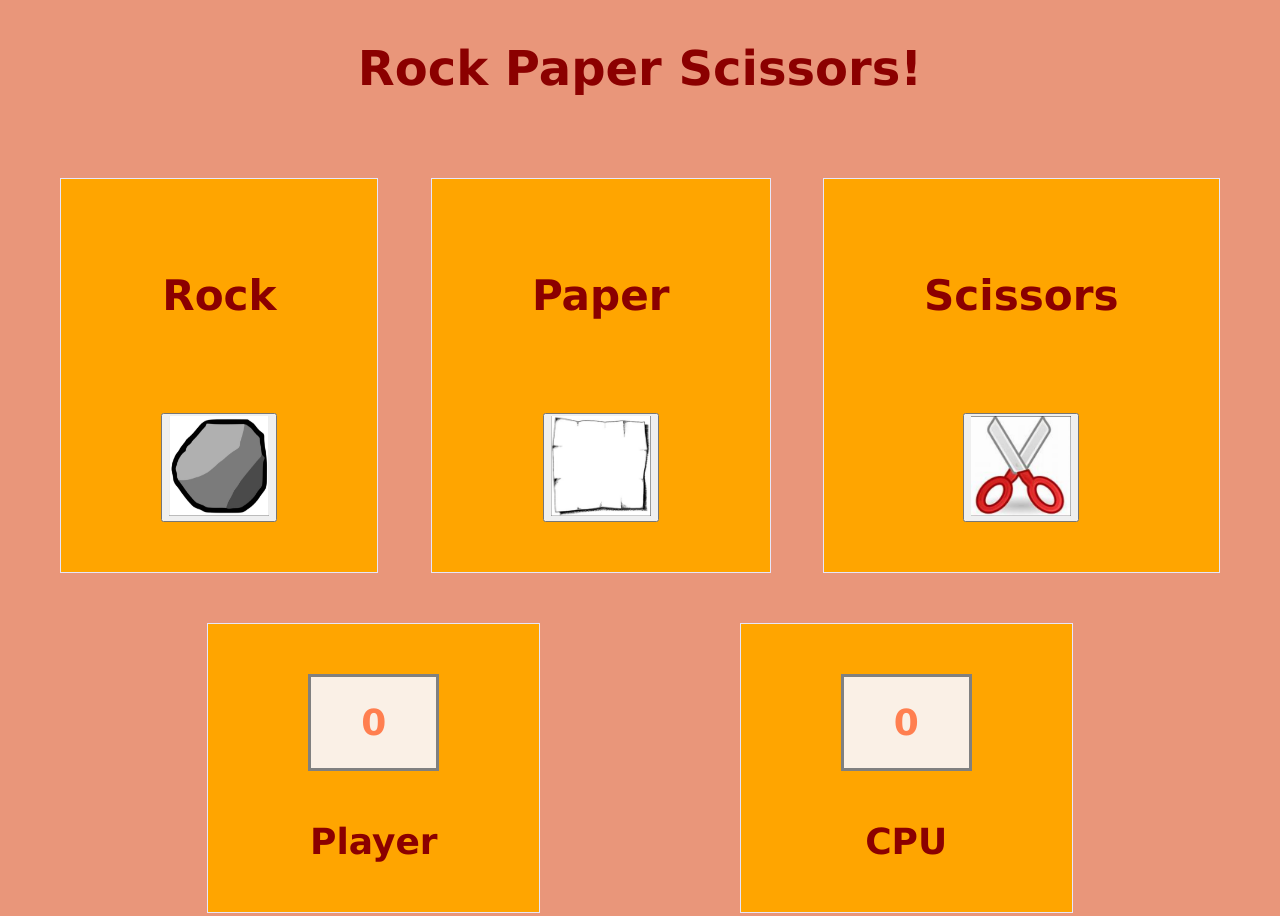
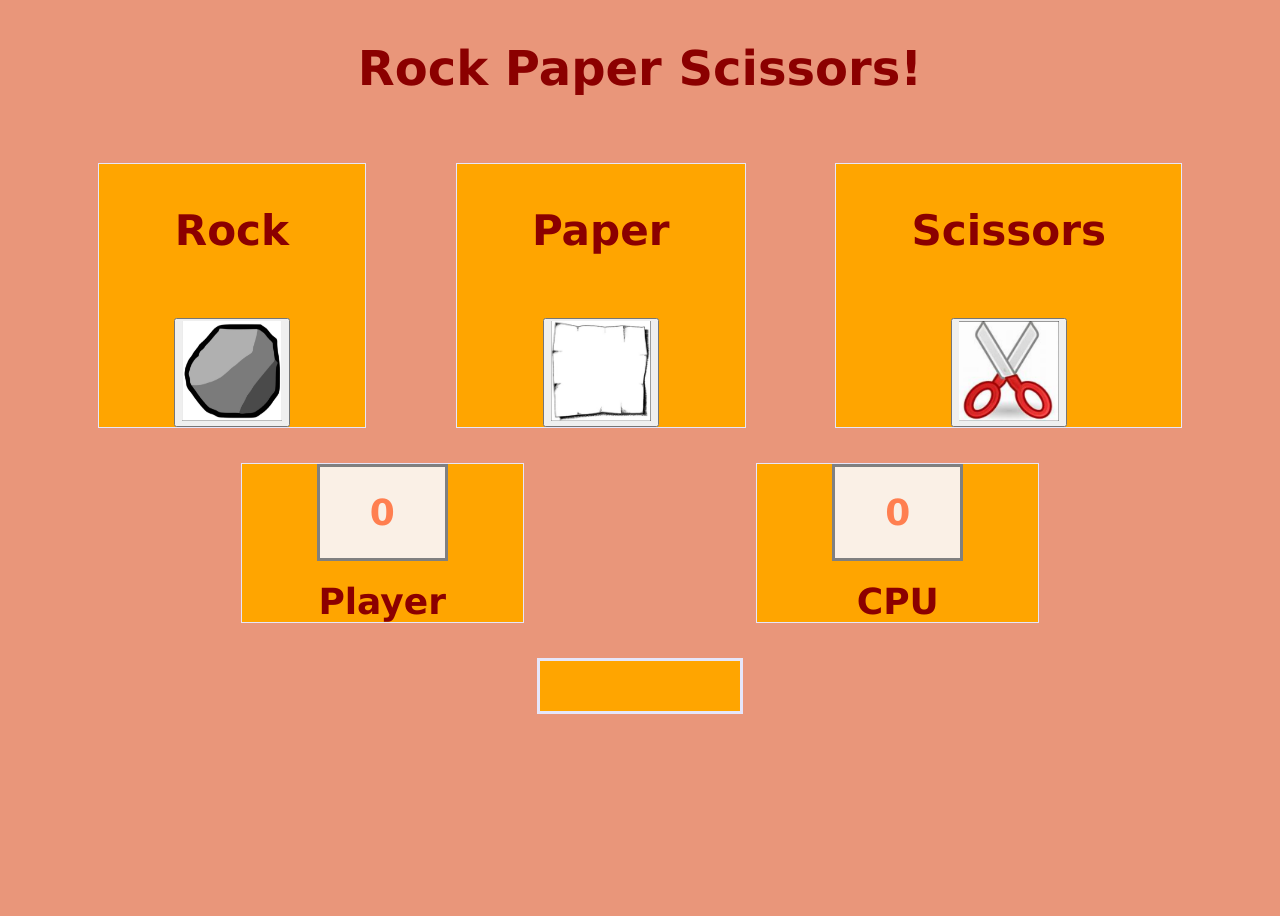
Before and after one commit to kidusf/rock-paper-scissors, a plain HTML site: page index.html in a window 1280 px wide. Shown: the top 916 px of the page. After the commit the page ends 800 px from the top, so only its background shows below. Drawn offline with Linux system fonts and the light colour scheme.

Commit message:
fixed spacing between css elements

```diff
--- a/style.css
+++ b/style.css
@@ -1,7 +1,7 @@
 body{
     display: flex;
     flex-direction: column;
-    gap: 50px;
+    gap: 35px;
     background-color:darksalmon;
     color:darkred;
     font-family: 'Lucida Sans', 'Lucida Sans Regular', 'Lucida Grande', 'Lucida Sans Unicode', Geneva, Verdana, sans-serif;
@@ -21,12 +21,12 @@ header{
 .player, .CPU, .r, .p, .s{
     display: flex;
     flex-direction: column;
-    gap: 50px;
+    gap: 20px;
     border: 1px solid lavender;
     align-items: center;
     font-size: 36px;
     font-weight: bold;
-    padding: 50px 100px;
+    padding: 0 75px;
     position:relative;
     background-color: orange;
 }
```
